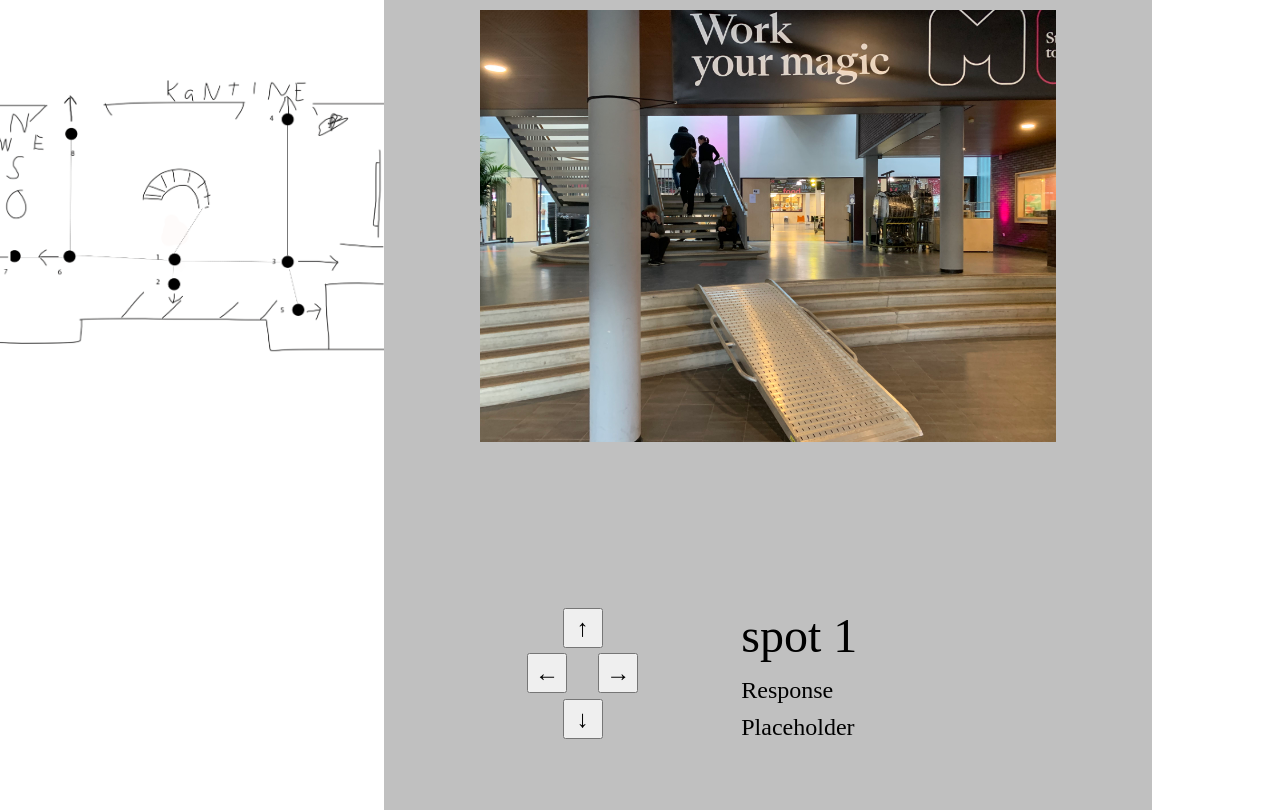
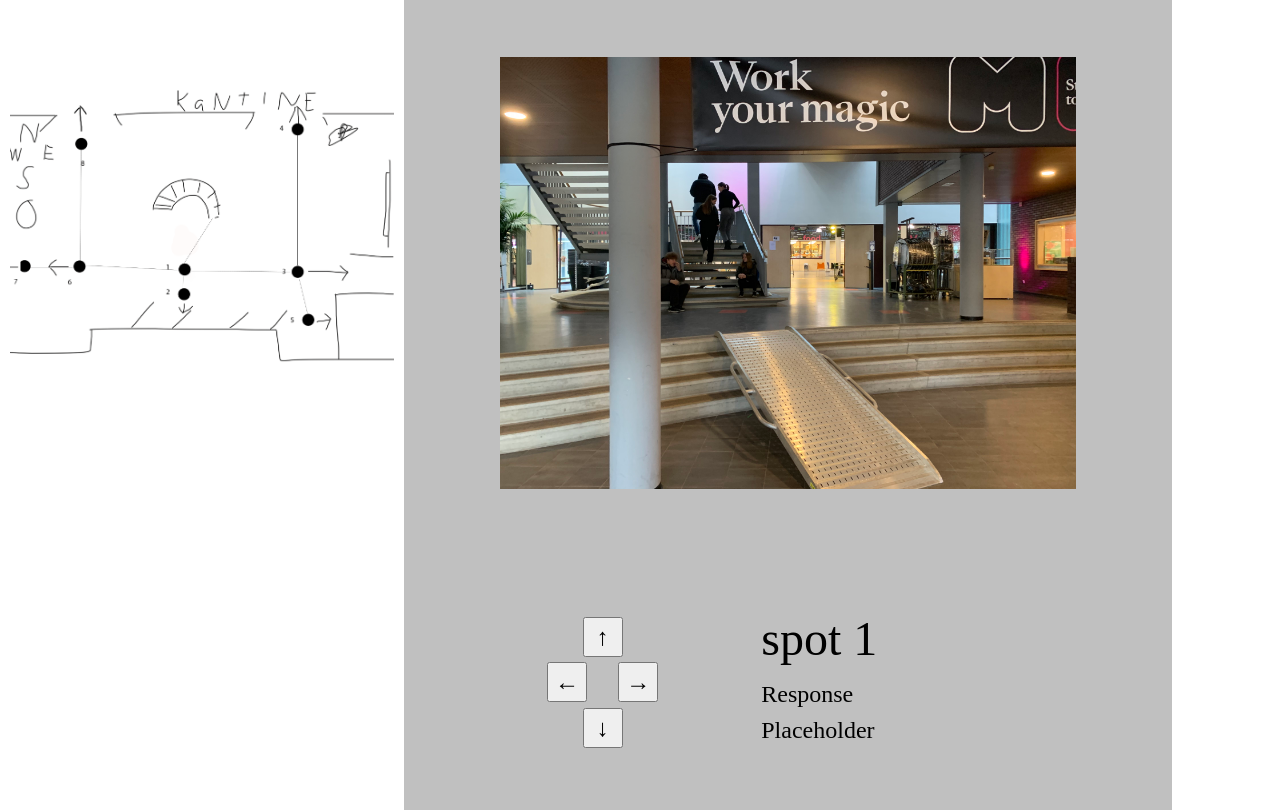
Before and after one commit to Wes34840/JS-Adventure, a plain HTML site: page web/les6/index.html in a window 1280 px wide. Drawn offline with Linux system fonts and the light colour scheme.

Commit message:
removed some code that wasn't needed anymore

```diff
--- a/web/les6/script.js
+++ b/web/les6/script.js
@@ -210,13 +210,9 @@ class App
         }
     }
     goDir(direction){
-        if (this.locations[this.current].possible.includes(direction) == true){
-            let point_index = this.locations[this.current].directions[direction]
-            this.show(point_index)
-        }
-        else{
-            this.response.textContent = "You cannot go here"
-        }
+        let point_index = this.locations[this.current].directions[direction]
+        this.show(point_index)
+
     }
 }
 
--- a/web/les6/style.css
+++ b/web/les6/style.css
@@ -11,7 +11,7 @@ body{
     margin-top: 10vh;
     width: 30vw;
     z-index: 1;
-
+    padding: 10px;
 }
 #container{
     background-color: silver;
@@ -23,6 +23,7 @@ body{
 #container > img{
     width: 75%;
     position: absolute;
+    top: 7%;
     left: 12.5%;
 }
 #myInteraction{
@@ -42,39 +43,39 @@ p{
 }
 #buttonForward{
     position: absolute;
-    top: 0;
+    top: 5%;
     left: 20%;
     visibility: visible;
 }
 #buttonRight{
     position: absolute;
-    top: 25%;
+    top: 30%;
     left: 24%;
 }
 #buttonBack{
     position: absolute;
-    top: 50%;
+    top: 55%;
     left: 20%;
 }
 #buttonLeft{
     position: absolute;
-    top: 25%;
+    top: 30%;
     left: 16%;
 }
 #myTitle{
     position: absolute;
-    top: 0;
+    top: 2%;
     left: 40%;
     font-size: 200%;
     margin-bottom: 20px;
 }
 #response{
     position: absolute;
-    top: 30%;
+    top: 32%;
     left: 40%;
 }
 #information{
     position: absolute;
-    top: 50%;
+    top: 52%;
     left: 40%;
 }
```
